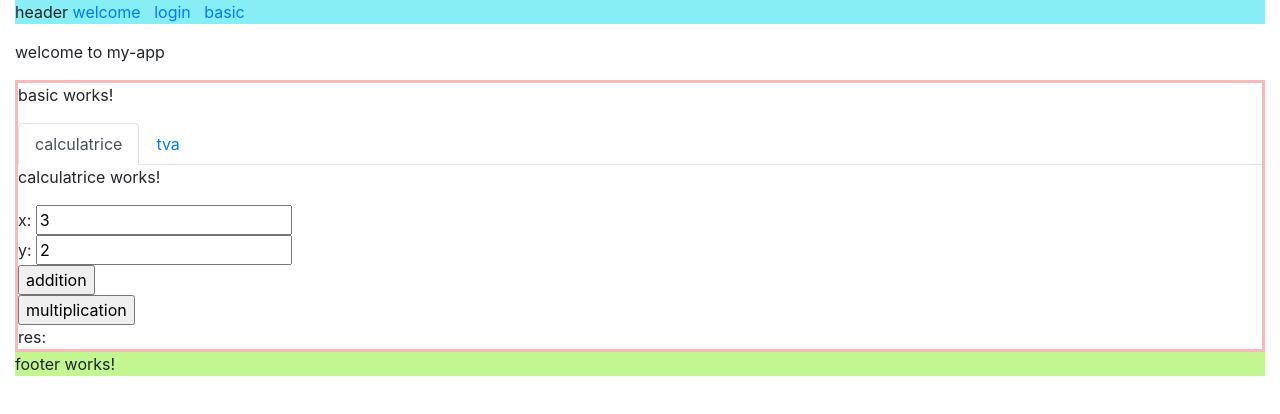
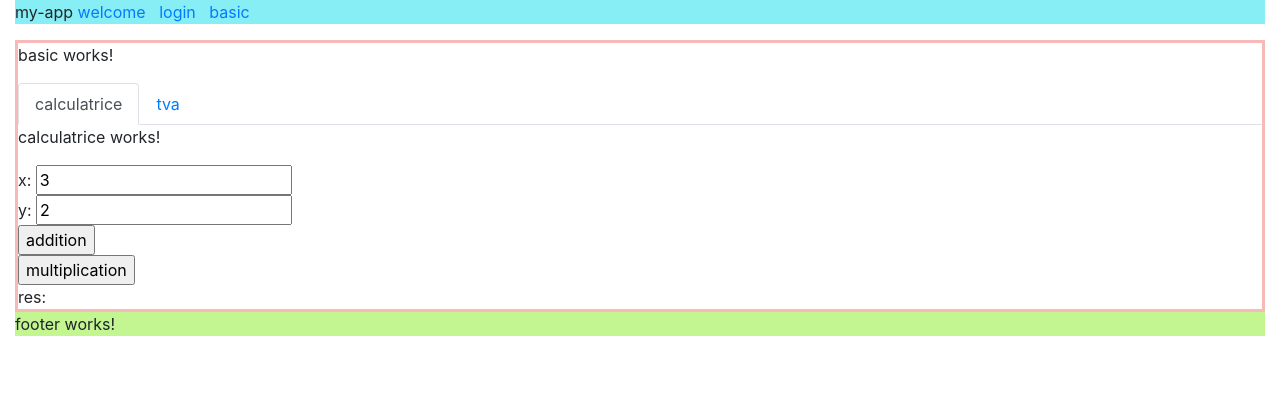
Before and after one commit to didier-tp/ibdef-angular-nov19, an Angular app in the folder tp_angular/my-app/: page /basic in a window 1280 px wide. Shown: the top 414 px of the page. Built offline with nearby package versions, Linux system fonts and the light colour scheme.

Commit message:
avec @Input()

```diff
--- a/tp_angular/my-app/src/app/app.component.html
+++ b/tp_angular/my-app/src/app/app.component.html
@@ -1,8 +1,11 @@
 <div class="container-fluid">
+  <!--
   <app-header></app-header>
-  <div>
-    <p> welcome to {{title}} </p>
-  </div>
+  <app-header titre="mon appli angular"></app-header>
+  <app-header [titre]="'mon appli angular bis'"></app-header>
+  -->
+  <app-header [titre]="title"></app-header>
+  <!-- <div> <p> welcome to {{title}} </p>  </div> -->
   <!--
   <app-login></app-login>
   <app-basic></app-basic>
--- a/tp_angular/my-app/src/app/header/header.component.html
+++ b/tp_angular/my-app/src/app/header/header.component.html
@@ -1,4 +1,4 @@
-<p>header
+<p>{{titre}}
     <a routerLink="/welcome">welcome</a> &nbsp;
     <a routerLink="/login">login</a> &nbsp;
     <a routerLink="/basic">basic</a> &nbsp;
--- a/tp_angular/my-app/src/app/header/header.component.ts
+++ b/tp_angular/my-app/src/app/header/header.component.ts
@@ -1,4 +1,4 @@
-import { Component, OnInit } from '@angular/core';
+import { Component, OnInit, Input } from '@angular/core';
 
 @Component({
   selector: 'app-header',
@@ -7,6 +7,9 @@ import { Component, OnInit } from '@angular/core';
 })
 export class HeaderComponent implements OnInit {
 
+  @Input()
+  titre : string = "default title";
+
   constructor() { }
 
   ngOnInit() {
```
